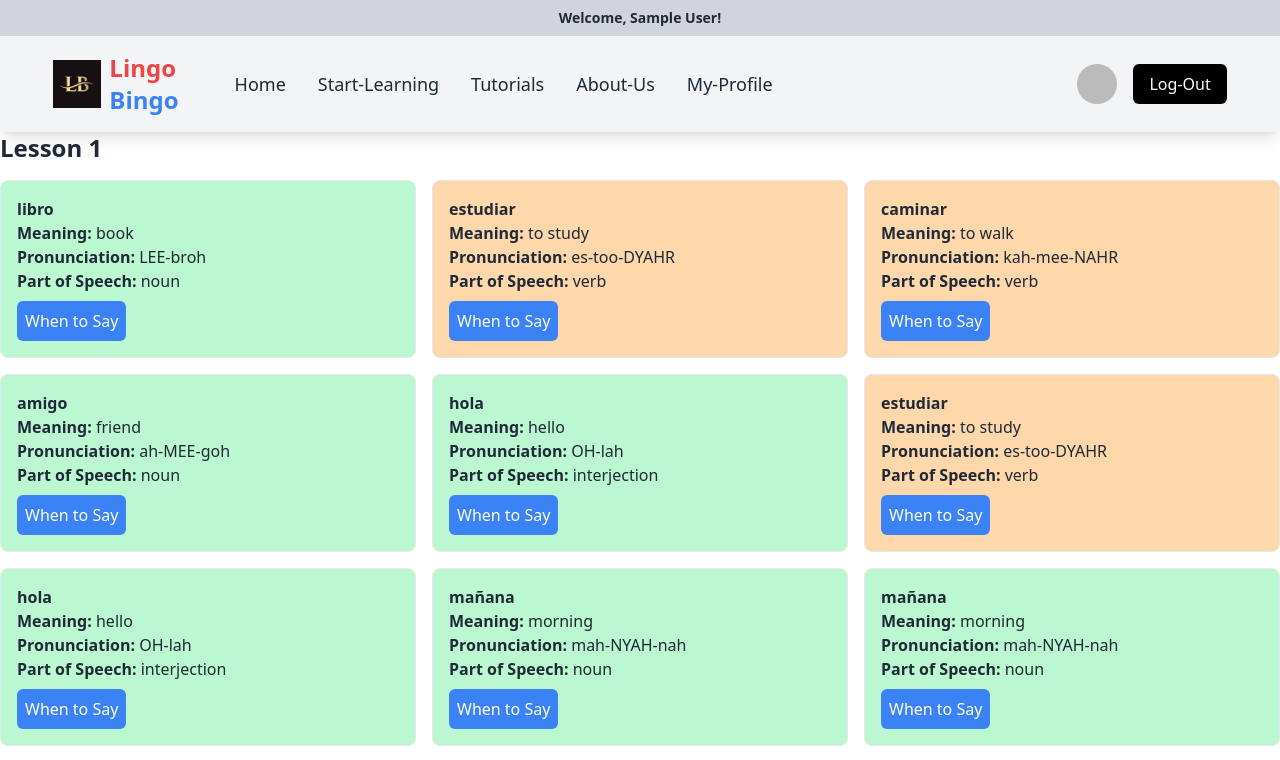
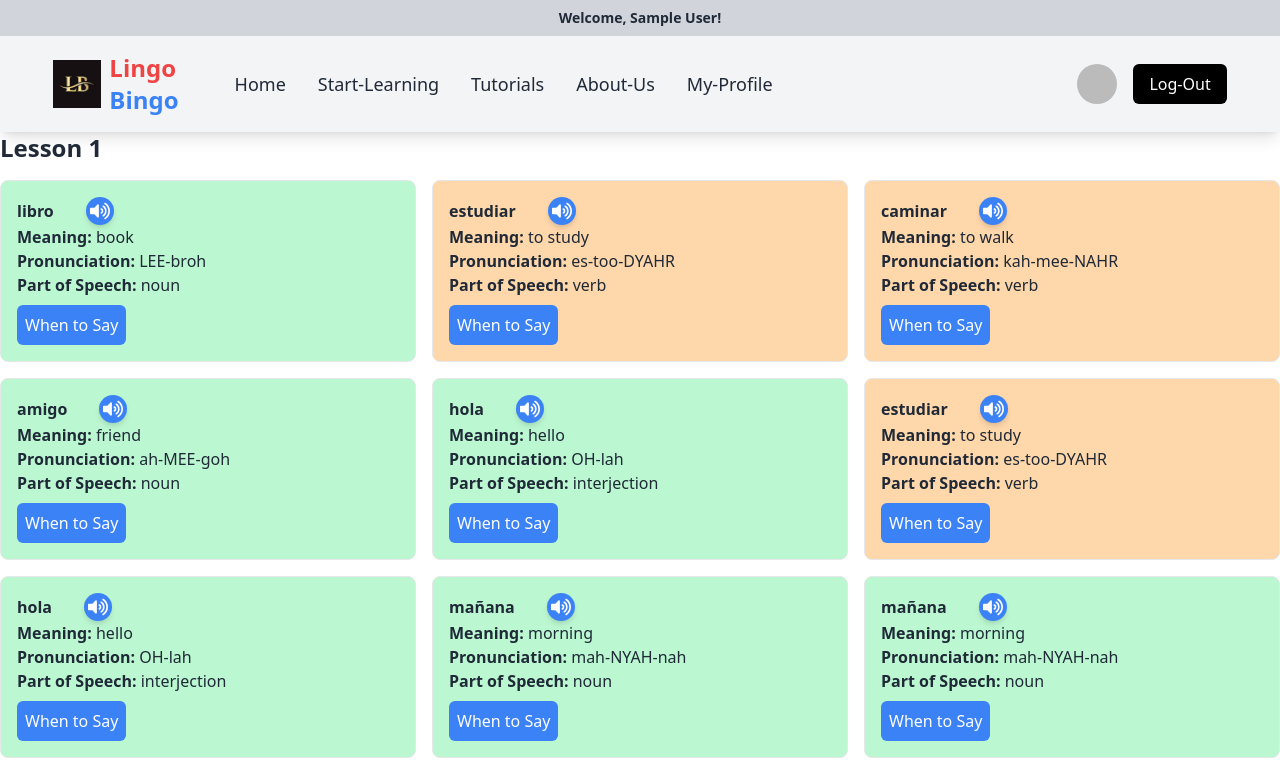
Before and after one commit to RaihanSoft/Vocab-Voyage, a React (Vite) app: page /lessons/1 in a window 1280 px wide. Shown: the top 760 px of the page. Built offline with nearby package versions, Linux system fonts and the light colour scheme; no server answers; sample sign-in values are in the browser's storage.

Commit message:
volume in lessons

```diff
--- a/package.json
+++ b/package.json
@@ -20,6 +20,7 @@
     "react-countup": "^6.5.3",
     "react-dom": "^18.3.1",
     "react-globe.gl": "^2.27.6",
+    "react-icons": "^5.3.0",
     "react-intersection-observer": "^9.13.1",
     "react-router-dom": "^6.28.0",
     "sort-by": "^1.2.0",
--- a/src/Components/Lessons/Lessons.jsx
+++ b/src/Components/Lessons/Lessons.jsx
@@ -1,11 +1,10 @@
 import { useState } from "react";
+import { FaVolumeUp } from "react-icons/fa";
 import { useLoaderData, useParams, Link } from "react-router-dom";
 
 const Lesson = () => {
-
-
-  const { lesson_no } = useParams();  // Get the lesson number from the URL
-  const { lessonVocabularies } = useLoaderData();  // Get the filtered vocabularies passed from loader
+  const { lesson_no } = useParams(); // Get the lesson number from the URL
+  const { lessonVocabularies } = useLoaderData(); // Get the filtered vocabularies passed from loader
   const [modalData, setModalData] = useState(null); // State for the modal data
 
   // Function to open the modal with the relevant vocabulary details
@@ -16,6 +15,17 @@ const Lesson = () => {
   // Function to close the modal
   const closeModal = () => {
     setModalData(null);
+  };
+
+  // Function to speak the vocabulary word
+  const speakWord = (word) => {
+    if ("speechSynthesis" in window) {
+      const utterance = new SpeechSynthesisUtterance(word);
+      utterance.lang = "en-US"; // Set the language to English (adjust as needed)
+      speechSynthesis.speak(utterance);
+    } else {
+      alert("Sorry, your browser does not support text-to-speech.");
+    }
   };
 
   return (
@@ -30,21 +40,41 @@ const Lesson = () => {
           lessonVocabularies.map((vocab) => (
             <div
               key={vocab.id}
-              className={`p-4 border rounded-lg ${
-                vocab.difficulty === "easy"
-                  ? "bg-green-200"
-                  : vocab.difficulty === "medium"
+              className={`p-4 border rounded-lg ${vocab.difficulty === "easy"
+                ? "bg-green-200"
+                : vocab.difficulty === "medium"
                   ? "bg-orange-200"
                   : "bg-red-200"
-              }`}
+                }`}
             >
-              <h3 className="font-semibold">{vocab.word}</h3>
-              <p><strong>Meaning:</strong> {vocab.meaning}</p>
-              <p><strong>Pronunciation:</strong> {vocab.pronunciation}</p>
-              <p><strong>Part of Speech:</strong> {vocab.part_of_speech}</p>
+              <h3 className="font-semibold flex items-center">
+                {vocab.word}
+                <button
+                  onClick={() => speakWord(vocab.word)}
+                  className=" ml-8 p-1 bg-blue-500 text-white rounded-full shadow-md hover:bg-blue-600 transition"
+                  aria-label={`Speak ${vocab.word}`}
+                >
+                  {/* Microphone Icon */}
+                  <div className="flex text-xl " >
+                    <FaVolumeUp />
+                  </div>
+                </button>
+              </h3>
+              <p>
+                <strong>Meaning:</strong> {vocab.meaning}
+              </p>
+              <p>
+                <strong>Pronunciation:</strong> {vocab.pronunciation}
+              </p>
+              <p>
+                <strong>Part of Speech:</strong> {vocab.part_of_speech}
+              </p>
 
               <button
-                onClick={() => openModal(vocab)}
+                onClick={(e) => {
+                  e.stopPropagation(); // Prevent card click event
+                  openModal(vocab);
+                }}
                 className="mt-2 p-2 bg-blue-500 text-white rounded-md"
               >
                 When to Say
@@ -59,9 +89,15 @@ const Lesson = () => {
         <div className="fixed inset-0 bg-black bg-opacity-50 flex justify-center items-center z-10">
           <div className="bg-white p-6 rounded-lg">
             <h3 className="font-semibold text-lg">{modalData.word}</h3>
-            <p><strong>Meaning:</strong> {modalData.meaning}</p>
-            <p><strong>When to Say:</strong> {modalData.when_to_say}</p>
-            <p><strong>Example:</strong> {modalData.example}</p>
+            <p>
+              <strong>Meaning:</strong> {modalData.meaning}
+            </p>
+            <p>
+              <strong>When to Say:</strong> {modalData.when_to_say}
+            </p>
+            <p>
+              <strong>Example:</strong> {modalData.example}
+            </p>
             <button
               onClick={closeModal}
               className="mt-4 p-2 bg-red-500 text-white rounded-md"
```
Also changed, not shown: 1 other file (tests, documents, lock files or other folders).
